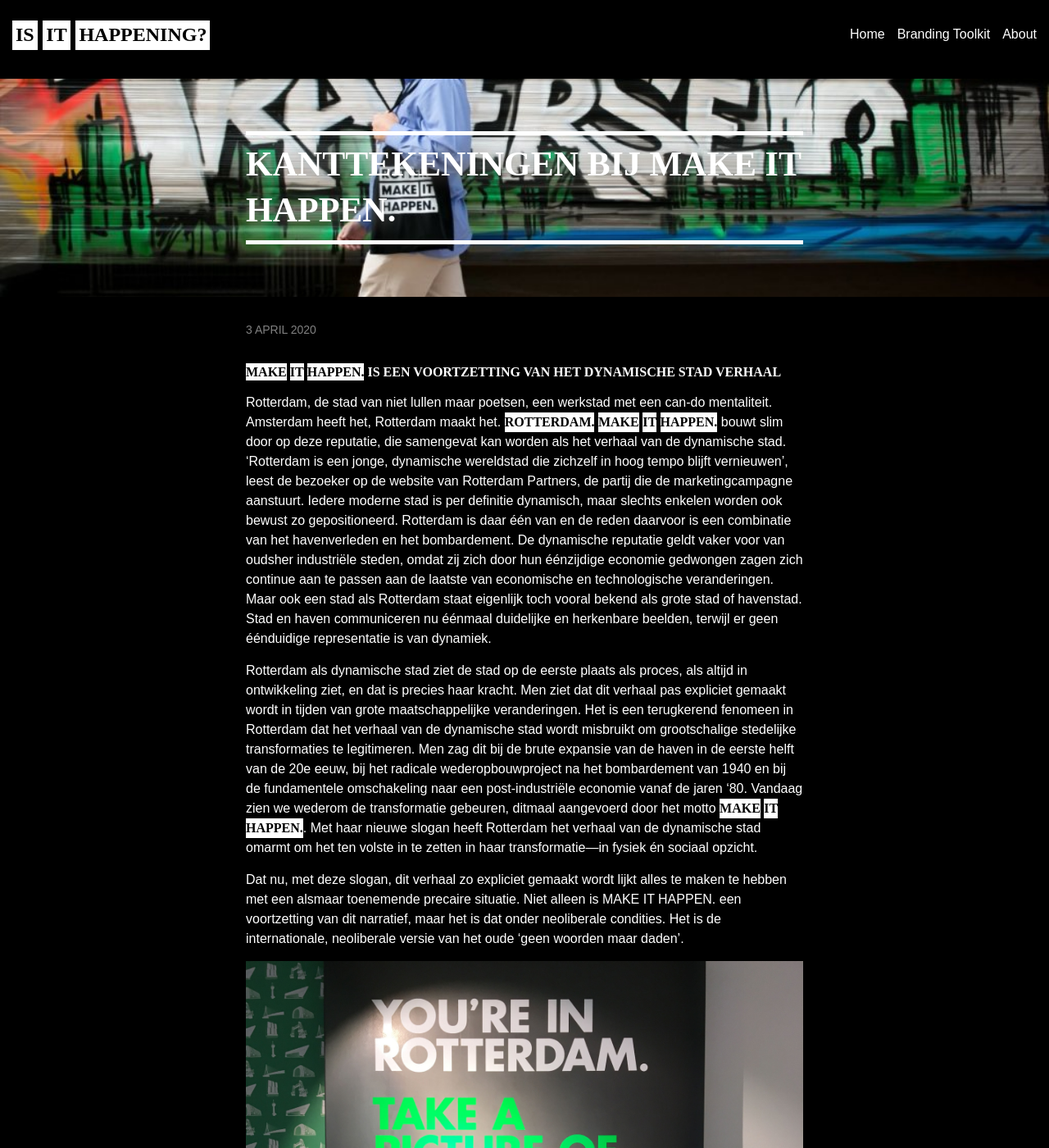
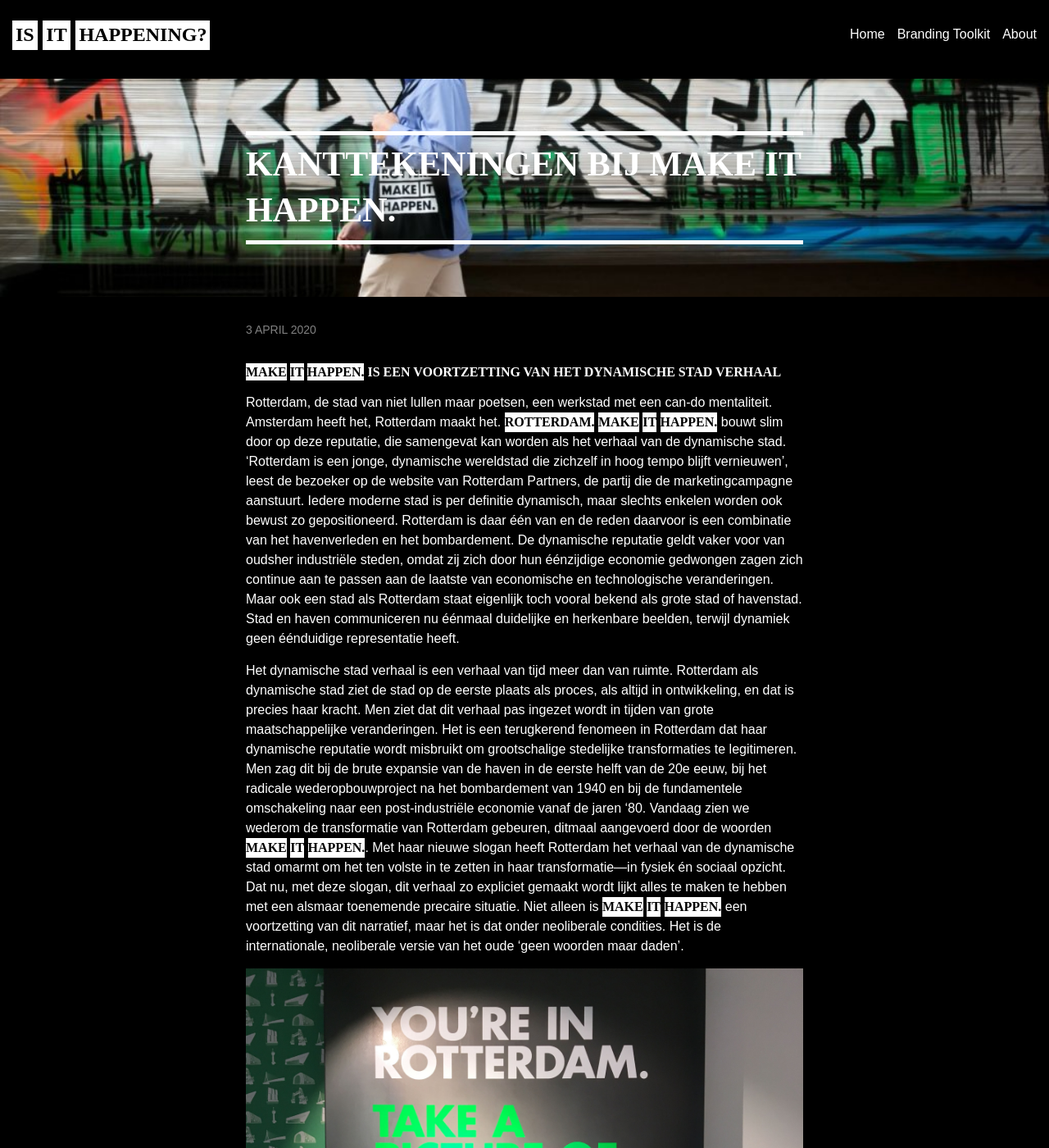
Before and after one commit to norealdirection/norealdirection.github.io, a Jekyll site: the page built from _posts/2020-04-03-kanttekeningen.markdown, in a window 1280 px wide and 1400 px high. Shown: the whole window at 82% size. Built offline with Jekyll 4.4.1, drawn with Linux system fonts in a browser that asks for light colours.

Commit message:
Update 2020-04-03-kanttekeningen.markdown

```diff
--- a/_posts/2020-04-03-kanttekeningen.markdown
+++ b/_posts/2020-04-03-kanttekeningen.markdown
@@ -9,11 +9,9 @@
 ---
 **MAKE IT HAPPEN.** is een voortzetting van het dynamische stad verhaal
 
-Rotterdam, de stad van niet lullen maar poetsen, een werkstad met een can-do mentaliteit. Amsterdam heeft het, Rotterdam maakt het. **ROTTERDAM. MAKE IT HAPPEN.** bouwt slim door op deze reputatie, die samengevat kan worden als het verhaal van de dynamische stad. 'Rotterdam is een jonge, dynamische wereldstad die zichzelf in hoog tempo blijft vernieuwen', leest de bezoeker op de website van Rotterdam Partners, de partij die de marketingcampagne aanstuurt. Iedere moderne stad is per definitie dynamisch, maar slechts enkelen worden ook bewust zo gepositioneerd. Rotterdam is daar één van en de reden daarvoor is een combinatie van het havenverleden en het bombardement. De dynamische reputatie geldt vaker voor van oudsher industriële steden, omdat zij zich door hun éénzijdige economie gedwongen zagen zich continue aan te passen aan de laatste van economische en technologische veranderingen. Maar ook een stad als Rotterdam staat eigenlijk toch vooral bekend als grote stad of havenstad. Stad en haven communiceren nu éénmaal duidelijke en herkenbare beelden, terwijl er geen éénduidige representatie is van dynamiek.
+Rotterdam, de stad van niet lullen maar poetsen, een werkstad met een can-do mentaliteit. Amsterdam heeft het, Rotterdam maakt het. **ROTTERDAM. MAKE IT HAPPEN.** bouwt slim door op deze reputatie, die samengevat kan worden als het verhaal van de dynamische stad. 'Rotterdam is een jonge, dynamische wereldstad die zichzelf in hoog tempo blijft vernieuwen', leest de bezoeker op de website van Rotterdam Partners, de partij die de marketingcampagne aanstuurt. Iedere moderne stad is per definitie dynamisch, maar slechts enkelen worden ook bewust zo gepositioneerd. Rotterdam is daar één van en de reden daarvoor is een combinatie van het havenverleden en het bombardement. De dynamische reputatie geldt vaker voor van oudsher industriële steden, omdat zij zich door hun éénzijdige economie gedwongen zagen zich continue aan te passen aan de laatste van economische en technologische veranderingen. Maar ook een stad als Rotterdam staat eigenlijk toch vooral bekend als grote stad of havenstad. Stad en haven communiceren nu éénmaal duidelijke en herkenbare beelden, terwijl dynamiek geen éénduidige representatie heeft.
 
-Rotterdam als dynamische stad ziet de stad op de eerste plaats als proces, als altijd in ontwikkeling ziet, en dat is precies haar kracht. Men ziet dat dit verhaal pas expliciet gemaakt wordt in tijden van grote maatschappelijke veranderingen. Het is een terugkerend fenomeen in Rotterdam dat het verhaal van de dynamische stad wordt misbruikt om grootschalige stedelijke transformaties te legitimeren. Men zag dit bij de brute expansie van de haven in de eerste helft van de 20e eeuw, bij het radicale wederopbouwproject na het bombardement van 1940 en bij de fundamentele omschakeling naar een post-industriële economie vanaf de jaren '80. Vandaag zien we wederom de transformatie gebeuren, ditmaal aangevoerd door het motto **MAKE IT HAPPEN.**. Met haar nieuwe slogan heeft Rotterdam het verhaal van de dynamische stad omarmt om het ten volste in te zetten in haar transformatie—in fysiek én sociaal opzicht.
-
-Dat nu, met deze slogan, dit verhaal zo expliciet gemaakt wordt lijkt alles te maken te hebben met een alsmaar toenemende precaire situatie. Niet alleen is MAKE IT HAPPEN. een voortzetting van dit narratief, maar het is dat onder neoliberale condities. Het is de internationale, neoliberale versie van het oude 'geen woorden maar daden'.
+Het dynamische stad verhaal is een verhaal van tijd meer dan van ruimte. Rotterdam als dynamische stad ziet de stad op de eerste plaats als proces, als altijd in ontwikkeling, en dat is precies haar kracht. Men ziet dat dit verhaal pas ingezet wordt in tijden van grote maatschappelijke veranderingen. Het is een terugkerend fenomeen in Rotterdam dat haar dynamische reputatie wordt misbruikt om grootschalige stedelijke transformaties te legitimeren. Men zag dit bij de brute expansie van de haven in de eerste helft van de 20e eeuw, bij het radicale wederopbouwproject na het bombardement van 1940 en bij de fundamentele omschakeling naar een post-industriële economie vanaf de jaren '80. Vandaag zien we wederom de transformatie van Rotterdam gebeuren, ditmaal aangevoerd door de woorden **MAKE IT HAPPEN.**. Met haar nieuwe slogan heeft Rotterdam het verhaal van de dynamische stad omarmt om het ten volste in te zetten in haar transformatie—in fysiek én sociaal opzicht. Dat nu, met deze slogan, dit verhaal zo expliciet gemaakt wordt lijkt alles te maken te hebben met een alsmaar toenemende precaire situatie. Niet alleen is **MAKE IT HAPPEN.** een voortzetting van dit narratief, maar het is dat onder neoliberale condities. Het is de internationale, neoliberale versie van het oude 'geen woorden maar daden'.
 
 {% include image.html url="/images/posts/kanttekeningen/kanttekeningen-1.jpg" description="Image credits: Jane Doe" %}
 
```
